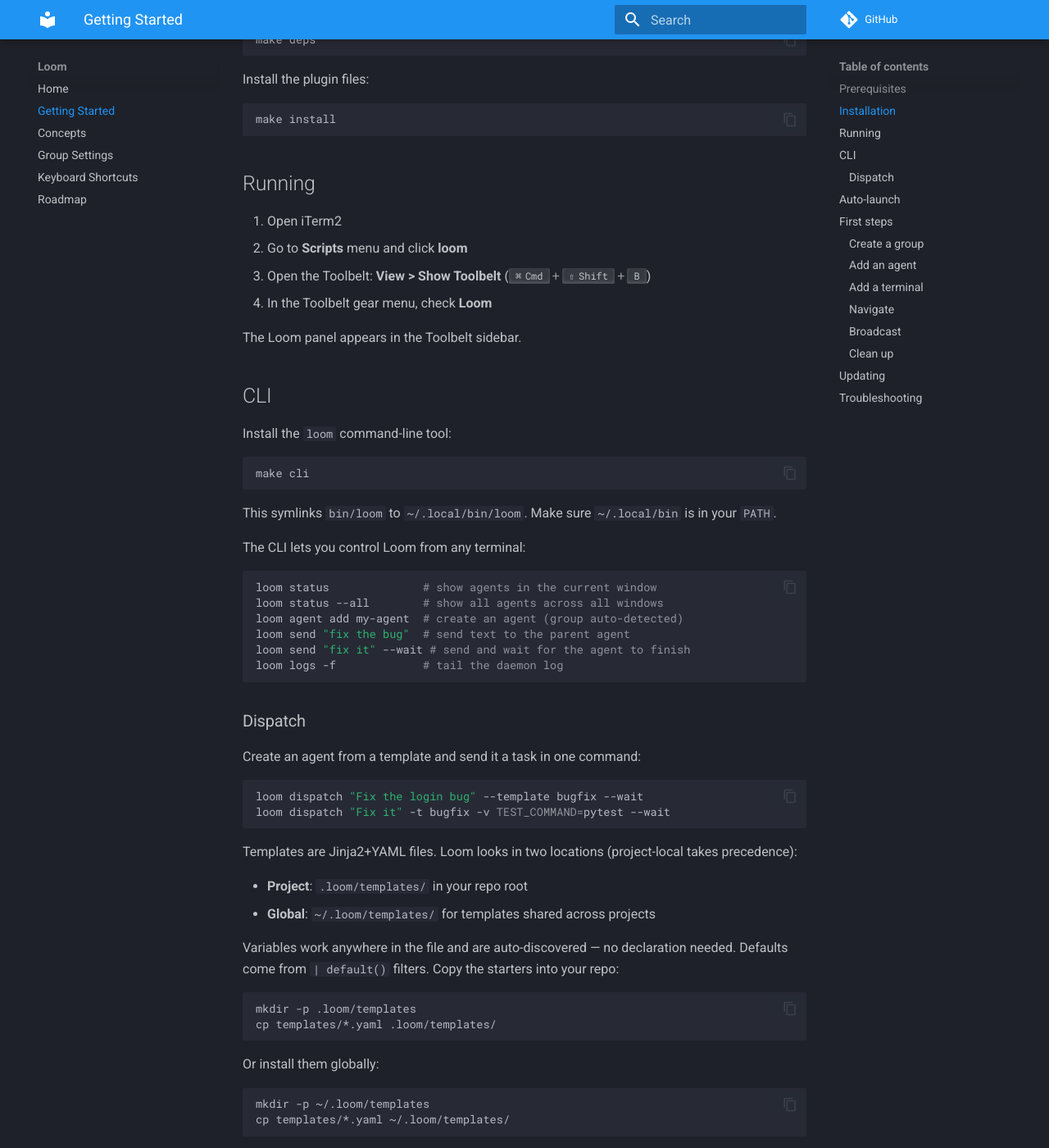
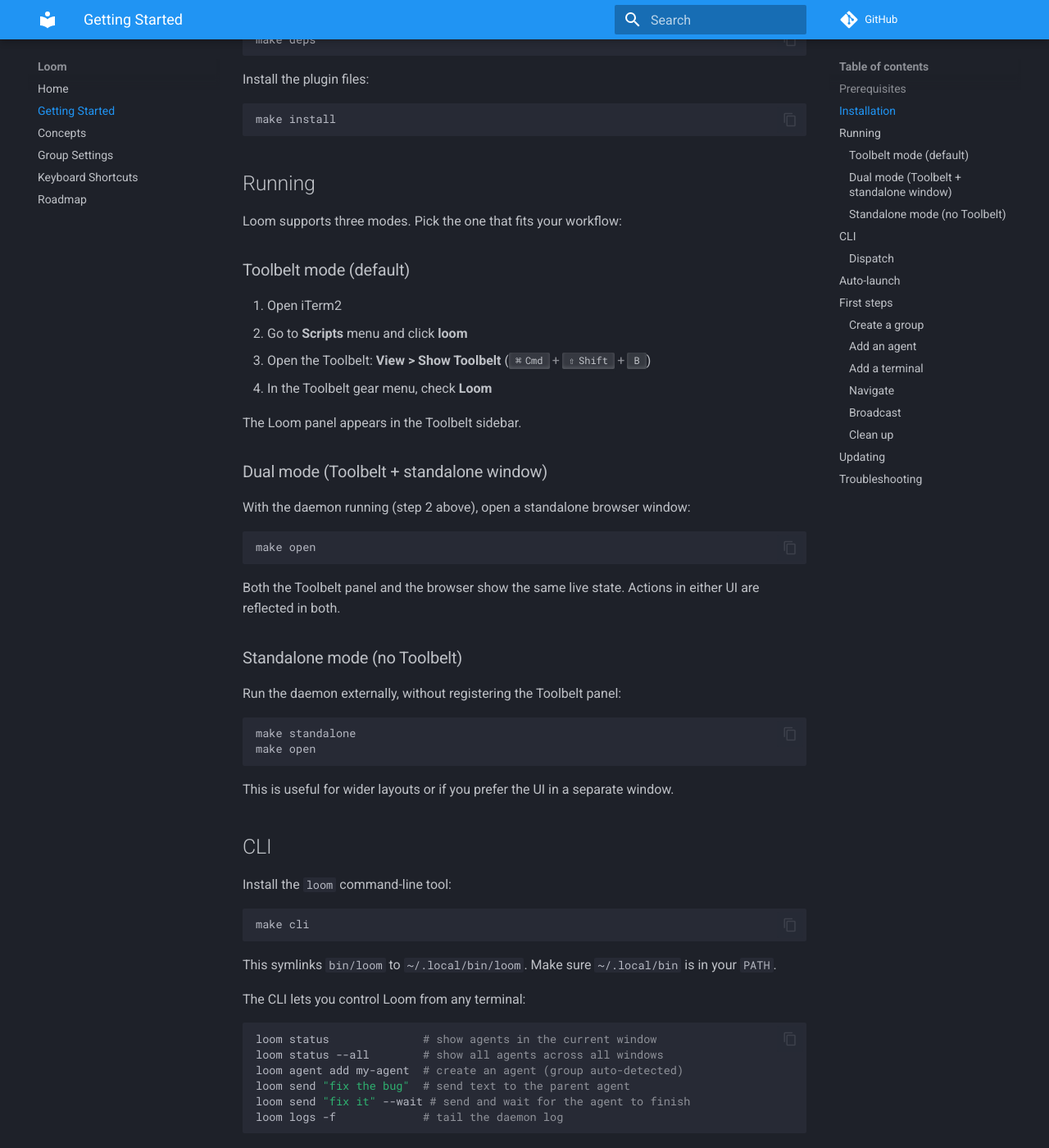
Before and after one commit to runtorque/torque, an MkDocs documentation site: the page built from docs/getting-started.md, in a window 1280 px wide and 1400 px high, scrolled down 511 px. Shown: the whole window at 82% size. Built offline with MkDocs 1.6.1 and Material for MkDocs 9.7.7, drawn with Linux system fonts in a browser that asks for light colours; comment, search, counter and statistics services are not loaded.

Commit message:
docs: update README, CLAUDE.md, and docs for dual/standalone modes
- README: new architecture diagram, three install modes, new env vars
  and make targets, updated file structure
- CLAUDE.md: TerminalAdapter protocol, ITerm2Adapter rename, mode flags,
  standalone/dual testing steps
- docs/index.md: updated description and feature list
- docs/getting-started.md: three running modes with instructions
- docs/concepts.md: terminology update (Toolbelt → Loom UI)

Co-Authored-By: Claude Opus 4.6 (1M context) <noreply@anthropic.com>

````diff
--- a/docs/concepts.md
+++ b/docs/concepts.md
@@ -4,7 +4,7 @@
 
 A group is a container for agents and terminals. It represents a unit of work --- a feature, a project, a bug fix, or any context you want to keep together.
 
-Groups appear as collapsible cards in the Toolbelt panel. You can drag them to reorder, right-click for a context menu, or click the gear icon to configure [group settings](group-settings.md).
+Groups appear as collapsible cards in the Loom UI (Toolbelt panel or standalone window). You can drag them to reorder, right-click for a context menu, or click the gear icon to configure [group settings](group-settings.md).
 
 Groups can be configured to only appear in windows where they have active sessions (see [Pin to active window](group-settings.md#pin-to-active-window)), keeping unrelated work out of sight.
 
--- a/docs/getting-started.md
+++ b/docs/getting-started.md
@@ -28,12 +28,37 @@ make install
 
 ## Running
 
+Loom supports three modes. Pick the one that fits your workflow:
+
+### Toolbelt mode (default)
+
 1. Open iTerm2
 2. Go to **Scripts** menu and click **loom**
 3. Open the Toolbelt: **View > Show Toolbelt** (++cmd+shift+b++)
 4. In the Toolbelt gear menu, check **Loom**
 
 The Loom panel appears in the Toolbelt sidebar.
+
+### Dual mode (Toolbelt + standalone window)
+
+With the daemon running (step 2 above), open a standalone browser window:
+
+```bash
+make open
+```
+
+Both the Toolbelt panel and the browser show the same live state. Actions in either UI are reflected in both.
+
+### Standalone mode (no Toolbelt)
+
+Run the daemon externally, without registering the Toolbelt panel:
+
+```bash
+make standalone
+make open
+```
+
+This is useful for wider layouts or if you prefer the UI in a separate window.
 
 ## CLI
 
````
Also changed, not shown: CLAUDE.md (+12 -6 lines), README.md (+55 -24 lines), docs/index.md (+4 -3 lines).
